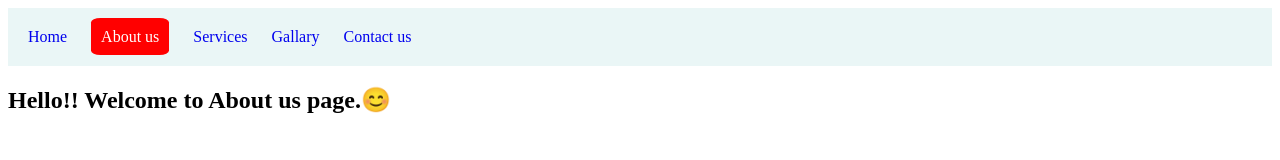
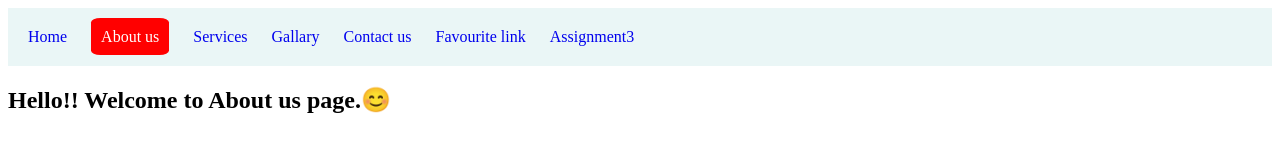
Before and after one commit to NabinGhimire0/assignment, a plain HTML site: page pages/about.html in a window 1280 px wide. Drawn offline with Linux system fonts and the light colour scheme.

Commit message:
2nd commit

```diff
--- a/pages/about.html
+++ b/pages/about.html
@@ -13,6 +13,8 @@
         <li style="display: inline-block; margin-right: 20px;"><a href="services.html" style="text-decoration: none;">Services</a></li>
         <li style="display: inline-block; margin-right: 20px;"><a href="gallary.html" style="text-decoration: none;">Gallary</a></li>
         <li style="display: inline-block; margin-right: 20px;"><a href="contact.html" style="text-decoration: none;">Contact us</a></li>
+        <li style="display: inline-block; margin-right: 20px;"><a href="favouritelink.html" style="text-decoration: none;" target="_blank">Favourite link</a></li>
+        <li style="display: inline-block; margin-right: 20px;"><a href="voucher.html" style="text-decoration: none;" target="_blank">Assignment3</a></li>
     </ul>
     <!--  -->
     <h2>Hello!! Welcome to About us page.😊</h2>
```
Also changed, not shown: pages/contact.html (+2 -0 lines), pages/gallary.html (+2 -0 lines), pages/services.html (+2 -0 lines).
